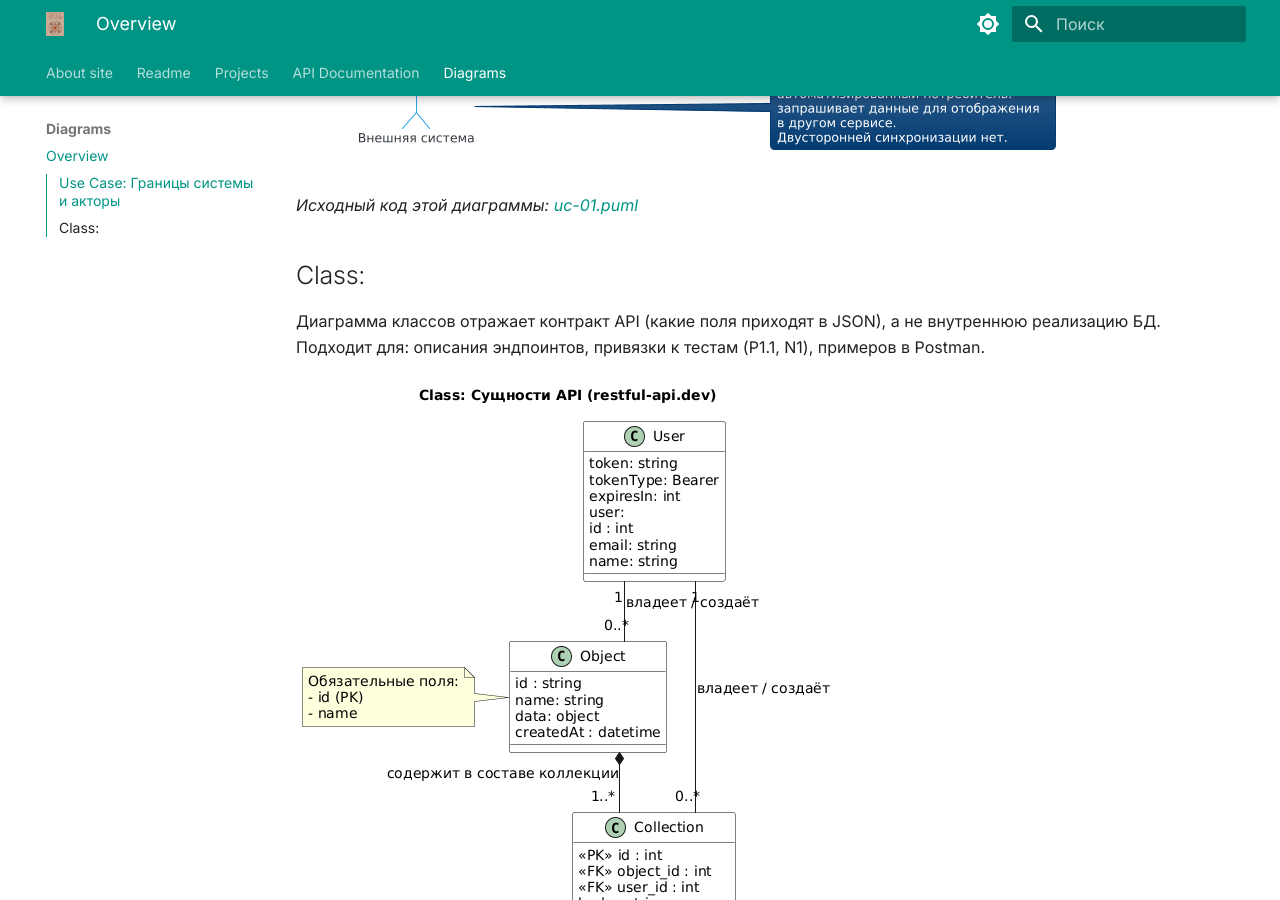
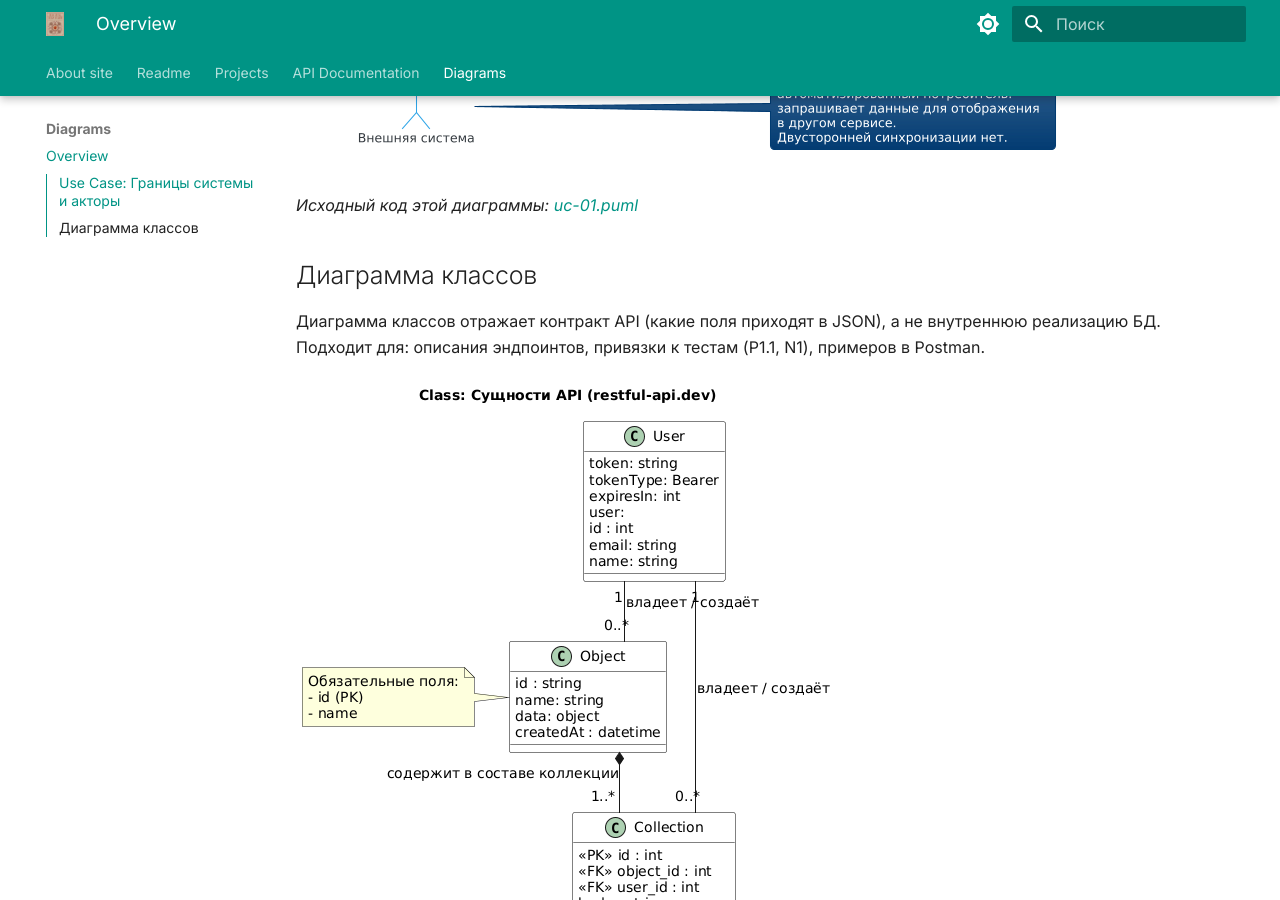
Before and after one commit to aventis1981/Techwriter_docs, an MkDocs documentation site: the page built from docs/diagrams.md, in a window 1280 px wide and 900 px high, scrolled down 870 px. Built offline with MkDocs 1.6.1 and Material for MkDocs 9.7.7, drawn with Linux system fonts in a browser that asks for light colours.

Commit message:
small change

```diff
--- a/docs/diagrams.md
+++ b/docs/diagrams.md
@@ -14,7 +14,7 @@
 
 *Исходный код этой диаграммы: [uc-01.puml](diagrams/plantuml/uc-01.puml)*
 
-## Class:
+## Диаграмма классов
 
 Диаграмма классов отражает контракт API (какие поля приходят в JSON), а не внутреннюю реализацию БД.
 Подходит для: описания эндпоинтов, привязки к тестам (P1.1, N1), примеров в Postman.
```
